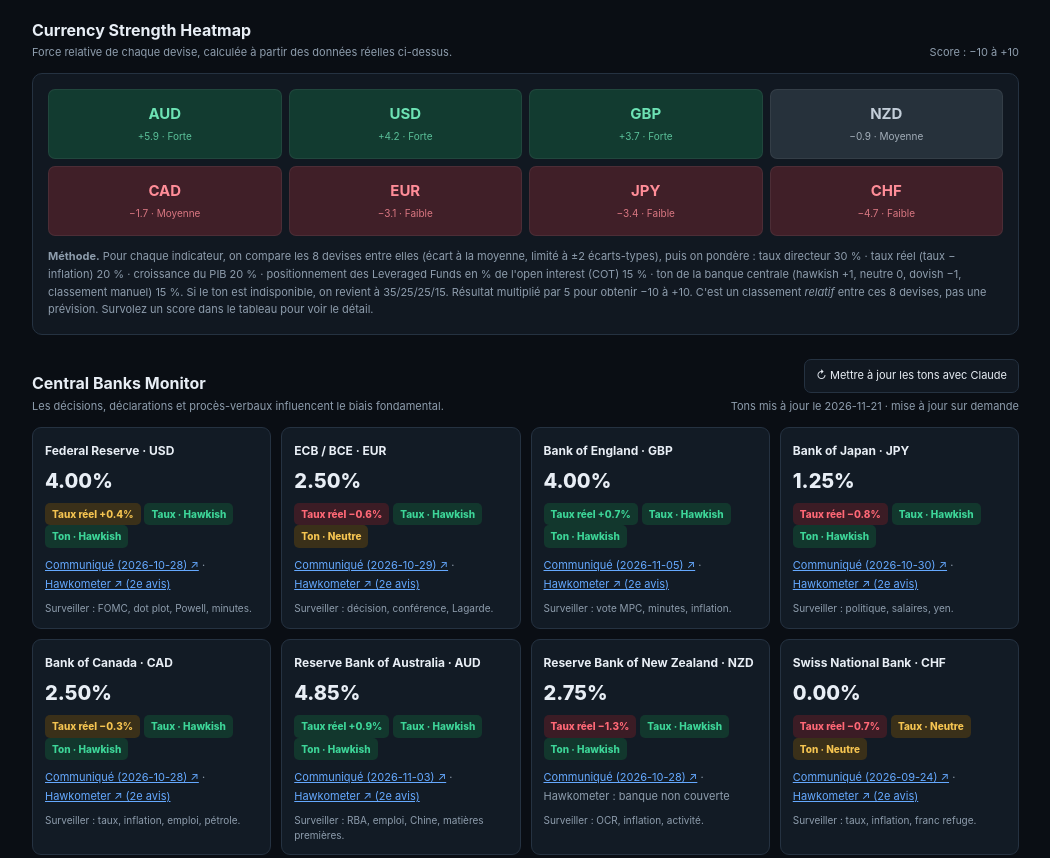
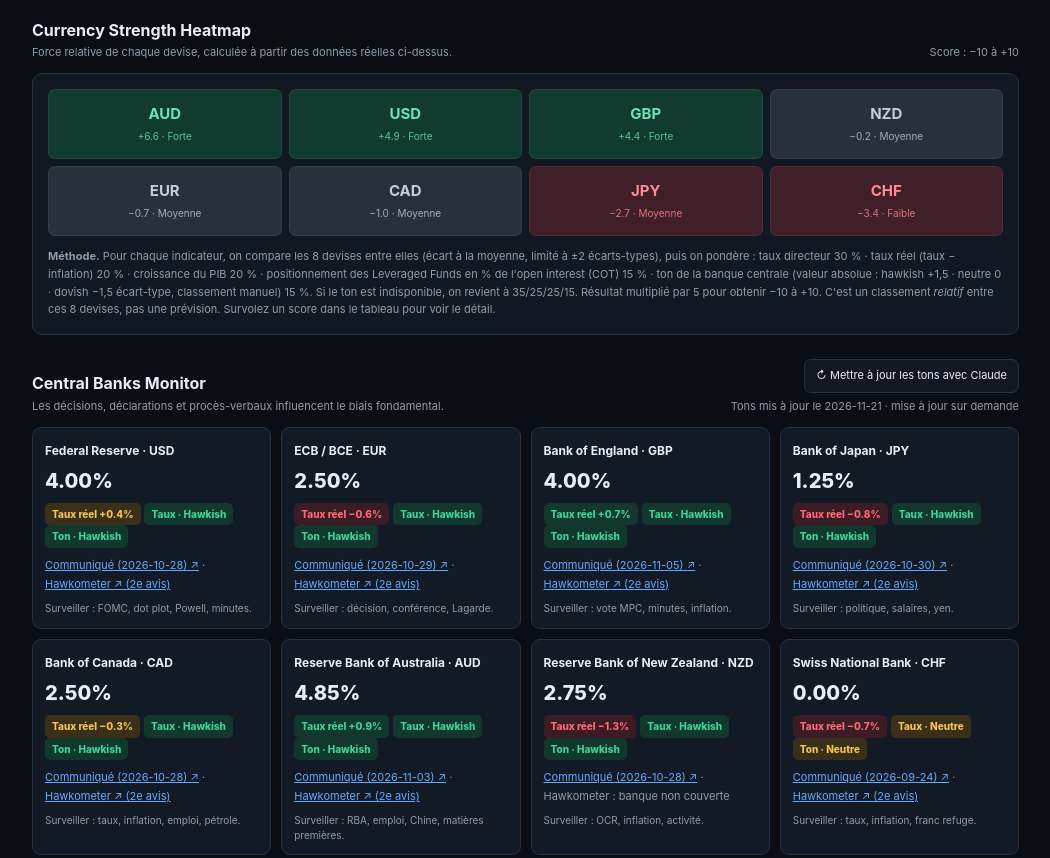
Before and after one commit to guensopierre101-star/fonda, a plain HTML site: page index.html in a window 1280 px wide. Shown: the part 1080-1938 px from the top of the page, without its empty margins (227-1277 px from the left). Drawn offline with Linux system fonts and the light colour scheme.

Commit message:
Refresh tones with Nov 18-20 news (EUR to hawkish, CHF rechecked); tone counts as absolute value in score
Co-Authored-By: Claude Sonnet 5.5 <noreply@anthropic.com>
Claude-Session: https://claude.ai/code/session_01SfdaW7sezYKE8wXeJBFvaw

```diff
--- a/data/tone.json
+++ b/data/tone.json
@@ -7,7 +7,7 @@
       "tone": "hawkish",
       "statement_date": "2026-10-28",
       "decision": "Fourchette maintenue à 3,75–4,00 % (vote 10–2 : Cook et Hammack voulaient une hausse de 0,25 pt)",
-      "summary": "Le FOMC dit que l'inflation reste élevée et qu'il rassemblera plus d'informations avant de fixer sa position, pour un retour rapide à 2 %. Activité forte, emploi stable, incertitude élevée (géopolitique). Pas d'indication explicite sur la suite, mais deux membres voulaient déjà resserrer.",
+      "summary": "Le FOMC dit que l'inflation reste élevée et qu'il rassemblera plus d'informations avant de fixer sa position, pour un retour rapide à 2 %. Activité forte, emploi stable, incertitude élevée (géopolitique). Pas d'indication explicite sur la suite, mais deux membres voulaient déjà resserrer. Mise à jour 21 nov. : le procès-verbal (18 nov.) montre un soutien quasi unanime à de nouvelles hausses ; Waller parle d'action « agressive », Cook dit la politique pas assez restrictive. Hausse de 25 pb attendue le 9 déc.",
       "source_url": "https://www.federalreserve.gov/newsevents/pressreleases/monetary20261028a.htm",
       "next_meeting": "2026-12-09",
       "next_meeting_source": "https://www.federalreserve.gov/monetarypolicy/fomccalendars.htm"
@@ -25,7 +25,7 @@
       "tone": "hawkish",
       "statement_date": "2026-10-30",
       "decision": "Taux maintenu à 1,25 % (vote 8–1 selon Newsquawk, source tierce)",
-      "summary": "La BOJ juge l'inflation sous-jacente à peu près compatible avec l'objectif de 2 % et l'inflation globale nettement au-dessus de 2 % pour l'instant (puces liées à l'IA, yen faible, pétrole). Elle répète qu'elle continuera de relever son taux directeur selon l'activité, les prix et les conditions financières. Texte lu dans la synthèse officielle du rapport de perspectives (la déclaration PDF n'a pas pu être ouverte).",
+      "summary": "La BOJ juge l'inflation sous-jacente à peu près compatible avec l'objectif de 2 % et l'inflation globale nettement au-dessus de 2 % pour l'instant (puces liées à l'IA, yen faible, pétrole). Elle répète qu'elle continuera de relever son taux directeur selon l'activité, les prix et les conditions financières. Texte lu dans la synthèse officielle du rapport de perspectives (la déclaration PDF n'a pas pu être ouverte). Mise à jour 21 nov. : le gouverneur Ueda a dit le 19 nov. que la BOJ continuera de relever ses taux (risque de dépassement de l'inflation avec le yen faible et le pétrole).",
       "source_url": "https://www.boj.or.jp/en/mopo/outlook/highlight/ten202610.htm",
       "next_meeting": "2026-12-18",
       "next_meeting_source": "https://www.boj.or.jp/en/mopo/mpmsche_minu/index.htm"
@@ -52,16 +52,16 @@
       "tone": "neutral",
       "statement_date": "2026-09-24",
       "decision": "Taux maintenu à 0 %",
-      "summary": "La BNS juge sa politique adaptée : inflation prévue dans la zone de stabilité des prix (0,7–0,8 %), franc plus faible qui soutient l'économie, intervention sur le change possible. Aucune indication sur les taux.",
+      "summary": "La BNS juge sa politique adaptée : inflation prévue dans la zone de stabilité des prix (0,7–0,8 %), franc plus faible qui soutient l'économie, intervention sur le change possible. Aucune indication sur les taux. Revérifié le 21 nov. d'après le résumé des discussions : taux 0 % maintenu sans dissidence ; inflation 0,8 % en août, restant dans la plage de stabilité des prix ; pas d'effets de second tour ; politique « expansionniste » mais conditions jugées appropriées ; aucune indication de hausse ni de baisse. Ton neutre confirmé.",
       "source_url": "https://www.snb.ch/en/publications/communication/press-releases-restricted/pre_20260924",
       "next_meeting": "2026-12-10",
       "next_meeting_source": "https://www.snb.ch/en/services-events/digital-services/event-schedule"
     },
     "EUR": {
-      "tone": "neutral",
+      "tone": "hawkish",
       "statement_date": "2026-10-29",
       "decision": "Taux inchangés : taux de dépôt 2,50 % (refinancement 2,65 %, prêt marginal 2,90 %)",
-      "summary": "La BCE voit un choc énergétique qui pousse l'inflation à la hausse et pèse sur la croissance ; l'inflation sous-jacente est stable et les salaires ne réagissent pas encore. Elle se dit bien positionnée, décide réunion par réunion et ne s'engage sur aucune trajectoire de taux. Le communiqué ne précise pas s'il y a eu unanimité.",
+      "summary": "La BCE voit un choc énergétique qui pousse l'inflation à la hausse et pèse sur la croissance ; l'inflation sous-jacente est stable et les salaires ne réagissent pas encore. Elle se dit bien positionnée, décide réunion par réunion et ne s'engage sur aucune trajectoire de taux. Le communiqué ne précise pas s'il y a eu unanimité. Mise à jour 21 nov. : le communiqué du 29 oct. reste neutre, mais Joachim Nagel (Bundesbank, membre du Conseil) dit qu'une hausse en décembre est très probablement nécessaire, et des médias rapportent que plusieurs responsables sont prêts à relever les taux. Ton passé à hawkish d'après ces signaux, pas d'après un communiqué officiel.",
       "source_url": "https://www.ecb.europa.eu/press/pr/date/2026/html/ecb.mp261029~9a493adf17.en.html",
       "next_meeting": "2026-12-17",
       "next_meeting_source": "https://www.ecb.europa.eu/press/calendars/mgcgc/html/index.en.html"
--- a/index.html
+++ b/index.html
@@ -58,7 +58,7 @@
 <section class="section" id="heatmap">
  <div class="section-head"><div><h2>Currency Strength Heatmap</h2><p>Force relative de chaque devise, calculée à partir des données réelles ci-dessus.</p></div><span class="smallmuted">Score : −10 à +10</span></div>
  <div class="panel"><div class="heatmap" id="heatmapGrid"><div class="smallmuted">Chargement…</div></div>
- <div class="smallmuted" style="margin-top:12px;line-height:1.6"><b>Méthode.</b> Pour chaque indicateur, on compare les 8 devises entre elles (écart à la moyenne, limité à ±2 écarts-types), puis on pondère : taux directeur 30 % · taux réel (taux − inflation) 20 % · croissance du PIB 20 % · positionnement des Leveraged Funds en % de l'open interest (COT) 15 % · ton de la banque centrale (hawkish +1, neutre 0, dovish −1, classement manuel) 15 %. Si le ton est indisponible, on revient à 35/25/25/15. Résultat multiplié par 5 pour obtenir −10 à +10. C'est un classement <i>relatif</i> entre ces 8 devises, pas une prévision. Survolez un score dans le tableau pour voir le détail.</div></div>
+ <div class="smallmuted" style="margin-top:12px;line-height:1.6"><b>Méthode.</b> Pour chaque indicateur, on compare les 8 devises entre elles (écart à la moyenne, limité à ±2 écarts-types), puis on pondère : taux directeur 30 % · taux réel (taux − inflation) 20 % · croissance du PIB 20 % · positionnement des Leveraged Funds en % de l'open interest (COT) 15 % · ton de la banque centrale (valeur absolue : hawkish +1,5 · neutre 0 · dovish −1,5 écart-type, classement manuel) 15 %. Si le ton est indisponible, on revient à 35/25/25/15. Résultat multiplié par 5 pour obtenir −10 à +10. C'est un classement <i>relatif</i> entre ces 8 devises, pas une prévision. Survolez un score dans le tableau pour voir le détail.</div></div>
  </section>
 <section class="section" id="banks">
  <div class="section-head"><div><h2>Central Banks Monitor</h2><p>Les décisions, déclarations et procès-verbaux influencent le biais fondamental.</p></div><div style="text-align:right"><a class="btn" id="toneUpdateBtn" style="display:inline-block;text-decoration:none;color:var(--text)" href="https://claude.ai/code/session_01SfdaW7sezYKE8wXeJBFvaw" target="_blank" rel="noopener noreferrer" title="Ouvre la session Claude de ce projet : écrivez « mets à jour les tons »">↻ Mettre à jour les tons avec Claude</a><div class="smallmuted" id="toneUpdated" style="margin-top:6px">Tons mis à jour : …</div></div></div>
@@ -200,7 +200,7 @@ function filterRows(){const q=document.getElementById('filter').value.toLowerCas
   if(ok.length<4){unavailable();$('topStrong').textContent='n/d';$('topWeak').textContent='n/d';$('topPair').textContent='n/d';$('heatmapGrid').textContent='Scores indisponibles : données insuffisantes.';$('pairBody').innerHTML='<tr><td colspan="6" class="smallmuted">Données insuffisantes.</td></tr>';return;}
   const W=useTone?{rate:.30,real:.20,gdp:.20,cot:.15,tone:.15}:{rate:.35,real:.25,gdp:.25,cot:.15};
   const F={rate:c=>rate[c],real:c=>rate[c]-cpi[c],gdp:c=>gdp[c],cot:c=>cot[c],tone:c=>tone[c]};
-  const Z={};for(const k in W){const v=ok.map(F[k]),m=v.reduce((a,b)=>a+b,0)/v.length,sd=Math.sqrt(v.reduce((a,b)=>a+(b-m)**2,0)/v.length)||1;Z[k]={};ok.forEach((c,i)=>Z[k][c]=Math.max(-2,Math.min(2,(v[i]-m)/sd)));}
+  const Z={};for(const k in W){if(k==='tone'){Z.tone={};ok.forEach(c=>Z.tone[c]=tone[c]*1.5);continue;}const v=ok.map(F[k]),m=v.reduce((a,b)=>a+b,0)/v.length,sd=Math.sqrt(v.reduce((a,b)=>a+(b-m)**2,0)/v.length)||1;Z[k]={};ok.forEach((c,i)=>Z[k][c]=Math.max(-2,Math.min(2,(v[i]-m)/sd)));}
   const S={};ok.forEach(c=>S[c]=5*Object.keys(W).reduce((a,k)=>a+W[k]*Z[k][c],0));
   const label=s=>s>=3?'Forte':s<=-3?'Faible':'Moyenne';
   // table cells
```
